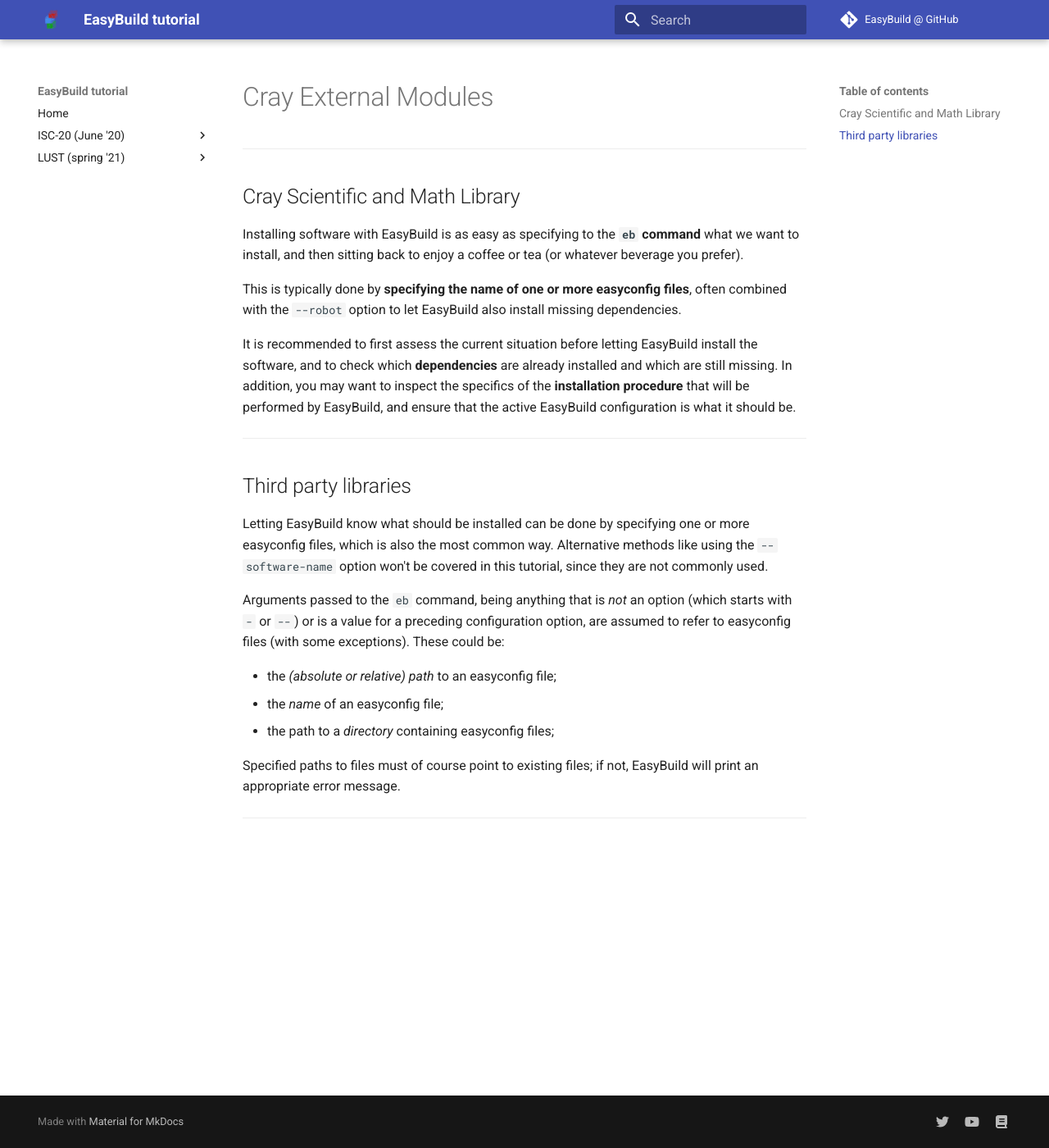
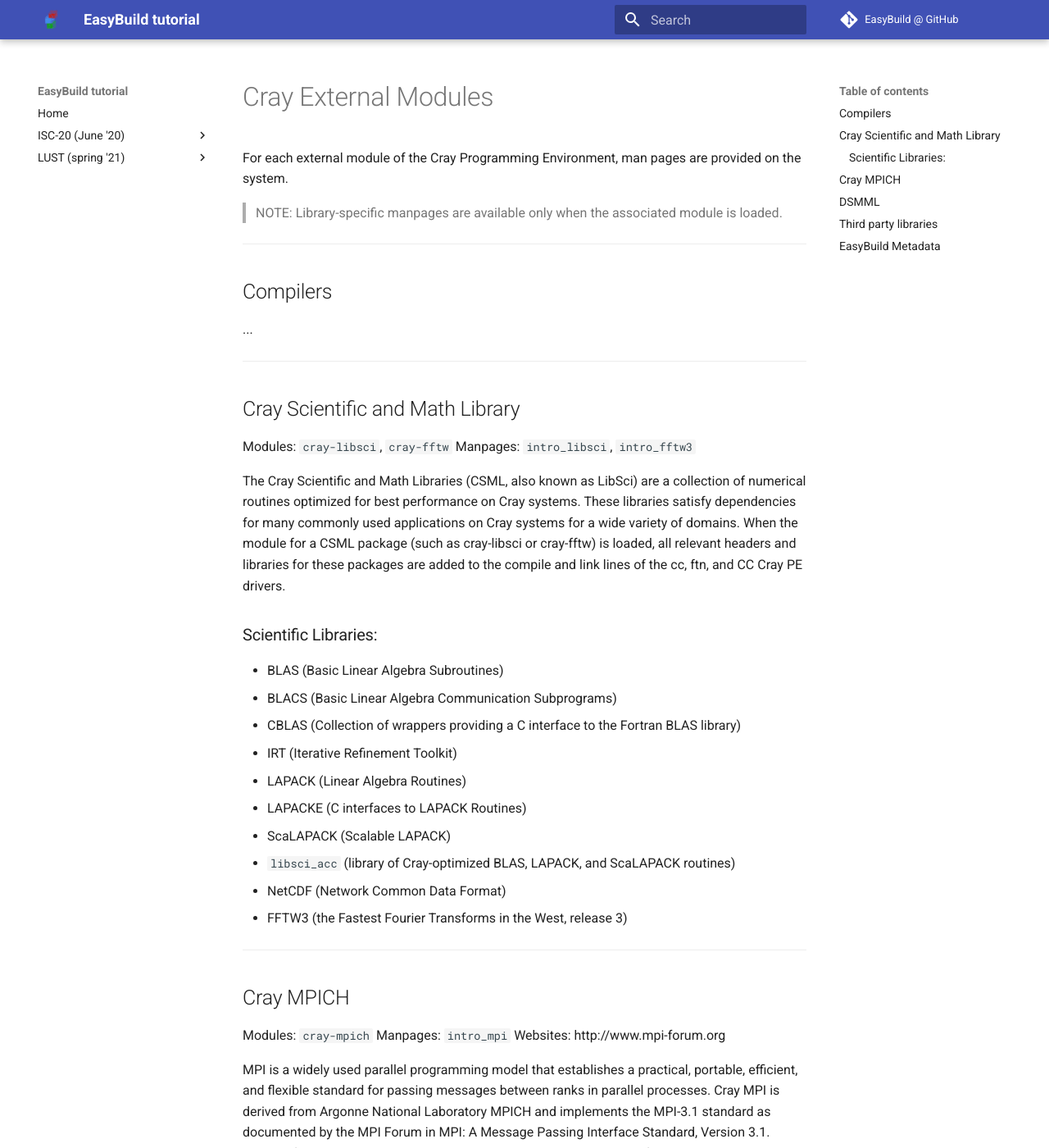
Before and after one commit to easybuilders/easybuild-tutorial, an MkDocs documentation site: the page built from docs/2021-lust/cray/external_modules.md, in a window 1280 px wide and 1400 px high. Shown: the whole window at 82% size. Built offline with MkDocs 1.6.1 and Material for MkDocs 9.7.7, drawn with Linux system fonts in a browser that asks for light colours; some of the changed text lies outside the part shown.

Commit message:
Update draft slides

```diff
--- a/docs/2021-lust/cray/external_modules.md
+++ b/docs/2021-lust/cray/external_modules.md
@@ -1,36 +1,82 @@
 # Cray External Modules
+
+
+For each external module of the Cray Programming Environment, man pages are provided on the system.
+
+> NOTE: Library-specific manpages are available only when the associated module is loaded.
+
+---
+
+## Compilers
+
+...
 
 ---
 
 ## Cray Scientific and Math Library
 
-Installing software with EasyBuild is as easy as specifying to the **`eb` command** what we
-want to install, and then sitting back to enjoy a coffee or tea (or whatever beverage you prefer).
+Modules: `cray-libsci`, `cray-fftw`
+Manpages: `intro_libsci`, `intro_fftw3`
 
-This is typically done by **specifying the name of one or more easyconfig files**, often combined
-with the `--robot` option to let EasyBuild also install missing dependencies.
+The Cray Scientific and Math Libraries (CSML, also known as LibSci) are a collection of numerical routines
+optimized for best performance on Cray systems. These libraries satisfy dependencies for many commonly used
+applications on Cray systems for a wide variety of domains. When the module for a CSML package (such as
+cray-libsci or cray-fftw) is loaded, all relevant headers and libraries for these packages are added to the
+compile and link lines of the cc, ftn, and CC Cray PE drivers.
 
-It is recommended to first assess the current situation before letting EasyBuild install the software,
-and to check which **dependencies** are already installed and which are still missing. In addition,
-you may want to inspect the specifics of the **installation procedure** that will be performed by EasyBuild,
-and ensure that the active EasyBuild configuration is what it should be.
+### Scientific Libraries:
+
+* BLAS (Basic Linear Algebra Subroutines)
+* BLACS (Basic Linear Algebra Communication Subprograms)
+* CBLAS (Collection of wrappers providing a C interface to the Fortran BLAS library)
+* IRT (Iterative Refinement Toolkit)
+* LAPACK (Linear Algebra Routines)
+* LAPACKE (C interfaces to LAPACK Routines)
+* ScaLAPACK (Scalable LAPACK)
+* `libsci_acc` (library of Cray-optimized BLAS, LAPACK, and ScaLAPACK routines)
+* NetCDF (Network Common Data Format)
+* FFTW3 (the Fastest Fourier Transforms in the West, release 3)
+
+---
+
+## Cray MPICH
+
+Modules: `cray-mpich`
+Manpages: `intro_mpi`
+Websites: http://www.mpi-forum.org
+
+MPI is a widely used parallel programming model that establishes a practical, portable, efficient, and flexible
+standard for passing messages between ranks in parallel processes. Cray MPI is derived from Argonne National
+Laboratory MPICH and implements the MPI-3.1 standard as documented by the MPI Forum in MPI: A Message
+Passing Interface Standard, Version 3.1.
+Support for MPI varies depending on system hardware. To see which functions and environment variables the
+system supports, check the `intro_mpi` manpages.
+
+---
+
+## DSMML
+
+Modules: `cray-dsmml`
+Manpages: `intro_dsmml`
+Websites: https://pe-cray.github.io/cray-dsmml
+
+Distributed Symmetric Memory Management Library (DSMML) is a proprietary memory management library.
+DSMML is a standalone memory management library for maintaining distributed shared symmetric memory
+heaps for top-level PGAS languages and libraries like Coarray Fortran, UPC, and OpenSHMEM. DSMML allows
+user libraries to create multiple symmetric heaps and share information with other libraries. Through DSMML,
+interoperability can be extracted between PGAS programming models.
+Refer to the `intro_dsmml` manpage for more details.
 
 ---
 
 ## Third party libraries
 
-Letting EasyBuild know what should be installed can be done by specifying one or more easyconfig files,
-which is also the most common way. Alternative methods like using the `--software-name` option won't be
-covered in this tutorial, since they are not commonly used.
-
-Arguments passed to the `eb` command, being anything that is *not* an option (which starts with `-` or `--`) or
-is a value for a preceding configuration option, are assumed to refer to easyconfig files (with some exceptions).
-These could be:
-
-* the *(absolute or relative) path* to an easyconfig file;
-* the *name* of an easyconfig file;
-* the path to a *directory* containing easyconfig files;
-
-Specified paths to files must of course point to existing files; if not, EasyBuild will print an appropriate error message.
+...
 
 ---
+
+## EasyBuild Metadata
+
+...
+
+*[[next: Custom Toolchains]](custom_toolchains.md)*
```
Also changed, not shown: docs/2021-lust/cray/custom_toolchains.md (+1 -0 lines), docs/2021-lust/cray/introduction.md (+7 -2 lines), 1 other file.
